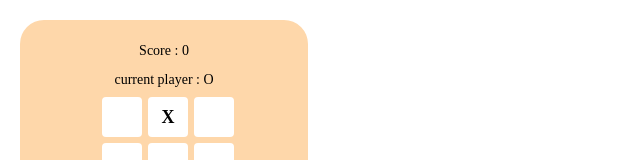
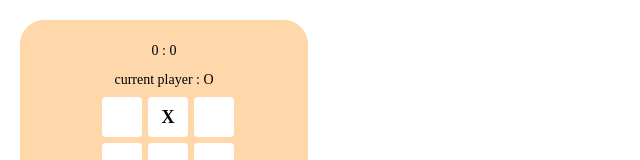
Before and after one commit to h2s0/tictactoe, a React (Vite) app: page / in a window 1280 px wide. Shown: the top 160 px of the page, without its empty margins (0-640 px from the left). Built offline with nearby package versions, Linux system fonts and the light colour scheme; a web font is replaced by a local one.

Commit message:
🌊 사용자 vs 컴퓨터 점수 구현

```diff
--- a/src/components/Board.jsx
+++ b/src/components/Board.jsx
@@ -1,6 +1,5 @@
-import { useState } from 'react';
+import { useState, useEffect } from 'react';
 import Square from './Square';
-import { useEffect } from 'react';
 
 function Board() {
 
@@ -8,10 +7,12 @@ function Board() {
   const [squares, setSquares] = useState(Array(9).fill(null));
   // 현재 차례 상태 관리
   const [currentPlayer, setCurrentPlayer] = useState('X');
-  // 승리자 관리
+  // 승리자 상태 관리
   const [winner, setWinner] = useState('');
   // 점수 상태 관리
-  const [score, setScore] = useState(0);
+  const [computerScore, setComputerScore] = useState(0);
+  const [playerScore, setPlayerScore] = useState(0);
+  // 버튼 글자 색깔 상태 관리
   const [textColor, setTextColor] = useState('text-gray-300');
 
 
@@ -83,11 +84,12 @@ function Board() {
   // 게임 종료 후 점수 올리고 내리기
   useEffect(() => {
     if (winner === 'O') {
-      setScore(prevScore => prevScore + 1);
+      setPlayerScore(prevScore => prevScore + 1);
     } else if (winner === 'X') {
-      setScore(prevScore => prevScore - 1);
+      setComputerScore(prevScore => prevScore + 1);
     } else if (winner === 'Draw') {
-      setScore(prevScore => prevScore)
+      setPlayerScore(prevScore => prevScore);
+      setComputerScore(prevScore => prevScore);
     }
   }, [winner])
 
@@ -104,8 +106,8 @@ function Board() {
 
   return(
     <div className='flex flex-col gap-2 items-center w-72 bg-orange-200 rounded-3xl p-5'>
-      <h5>Score : {score}</h5>
-      {score === 9999 && <h2>Congratulations!</h2>}
+      <h5>{playerScore} : {computerScore}</h5>
+      {playerScore === 9999 && <h2>Congratulations!</h2>}
       <h5>current player : {currentPlayer}</h5>
       <div>
         <div className='board-row'> {[0,1,2].map( i => <Square key={i} value={squares[i]} onClick={() => handleClick(i)} />)} </div>
```
